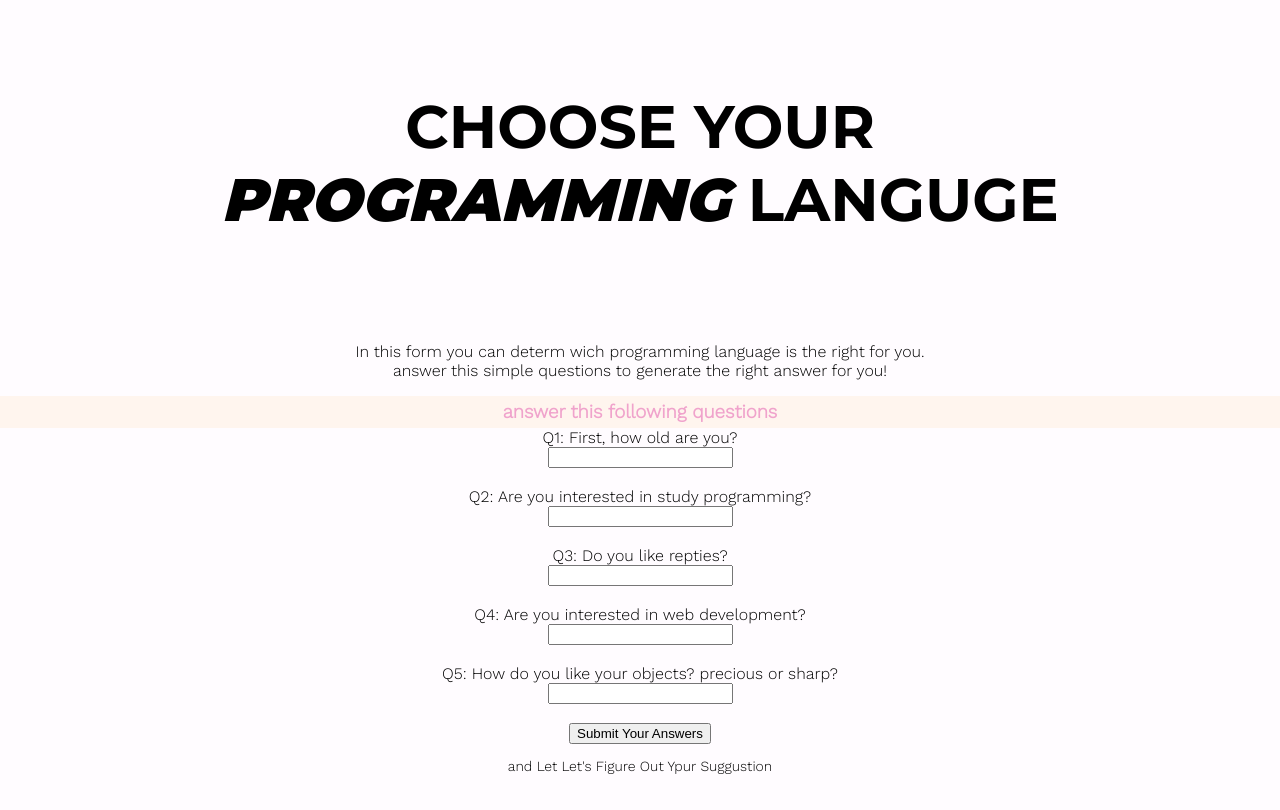
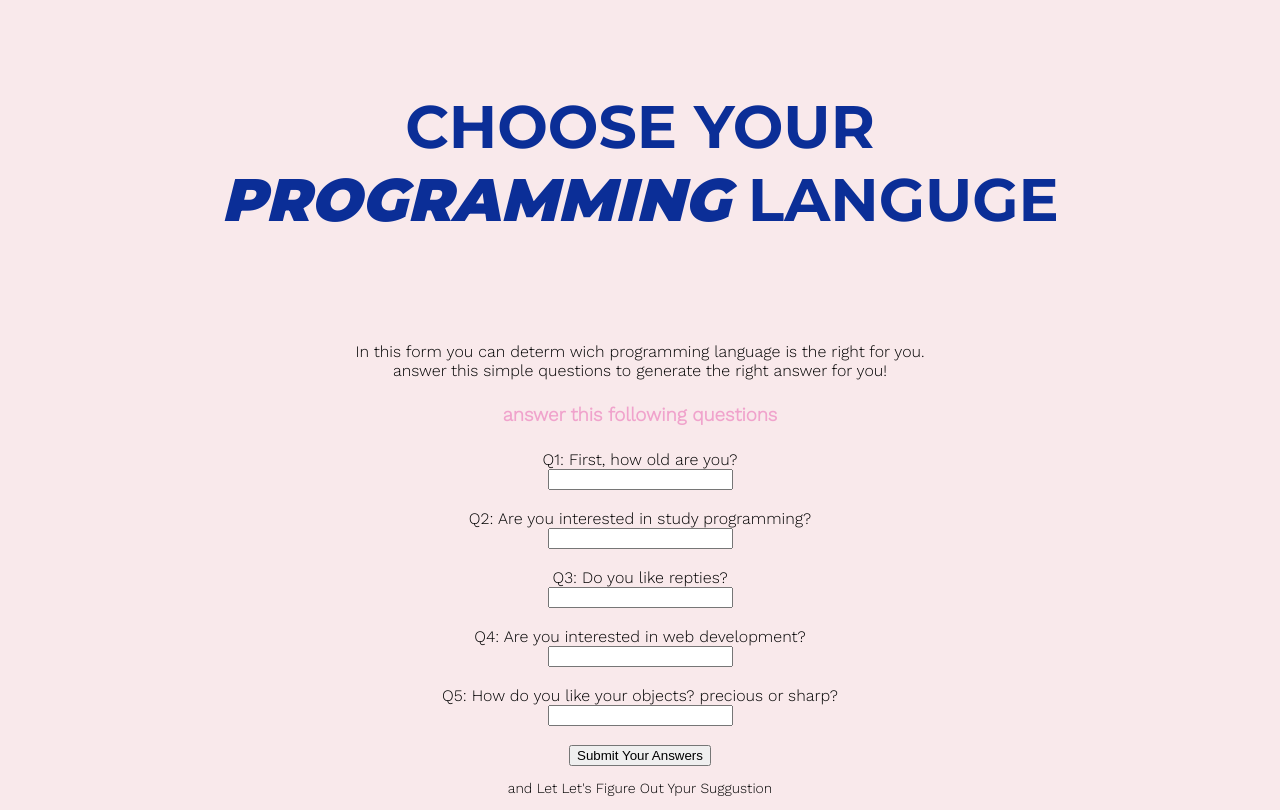
Before and after one commit to Object-ions/jsandbrowsers, a plain HTML site: page index.html in a window 1280 px wide. Drawn offline with nearby package versions, Linux system fonts and the light colour scheme.

Commit message:
add adjusments to the css file

```diff
--- a/css/styles.css
+++ b/css/styles.css
@@ -1,7 +1,7 @@
 @import url('https://fonts.googleapis.com/css2?family=Montserrat:wght@500;700;900&family=Work+Sans:wght@200;300&display=swap');
 
 body {
-  background-color: #fffcff;
+  background-color: #f9e9eb;
   box-sizing: border-box;
   margin: 0 auto;
   text-align: center;
@@ -9,9 +9,7 @@ body {
 }
 
 h3{
-  margin: 0 auto;
   color: #f0a3cc;
-  background-color: seashell;
   padding: 5px;
 }
 
@@ -23,6 +21,12 @@ h3{
   display: none;
 }
 
+#main-div{
+  width: 800px;
+  margin: 0 auto;
+  background-color: #f9e9eb;
+}
+
 #head{
   background-image: url('../img/bgsunset.jpg');
   background-size: cover;
@@ -32,6 +36,7 @@ h3{
   font-size: 30px;
   text-transform: uppercase;
   font-weight: 700;
+  color: #0b2e97;
 
 }
 
--- a/index.html
+++ b/index.html
@@ -11,6 +11,7 @@
   <div id="head">
     <h1>Choose Your <br> <em id="lang"> Programming </em> Languge</h1>
   </div>
+  <div id="main-div">
     <p>In this form you can determ wich programming language is the right for you.<br>
       answer this simple questions to generate the right answer for you!</p>
 
@@ -40,7 +41,7 @@
       <span id="result">hidden text to replace</span>
       <p class="note">you can try to generate another answer, please try it out!</p>
     </div>
-
+  </div>
 
   <script src="app/scripts.js"></script>
 </body>
```
Lines whose indentation alone changed are shown as unchanged.
